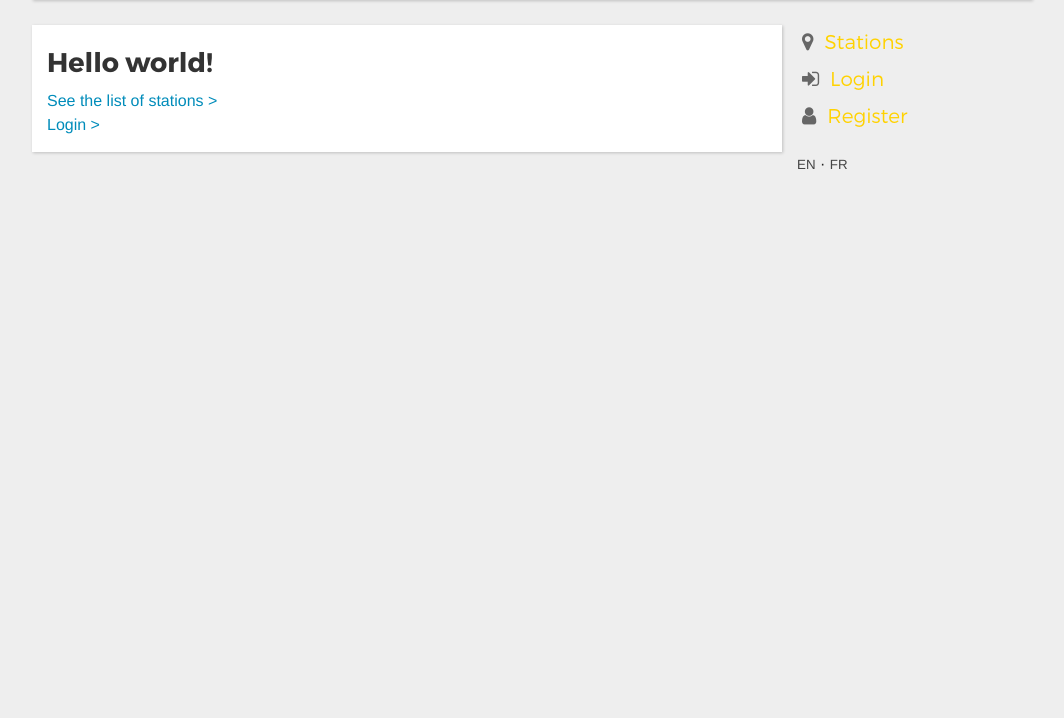
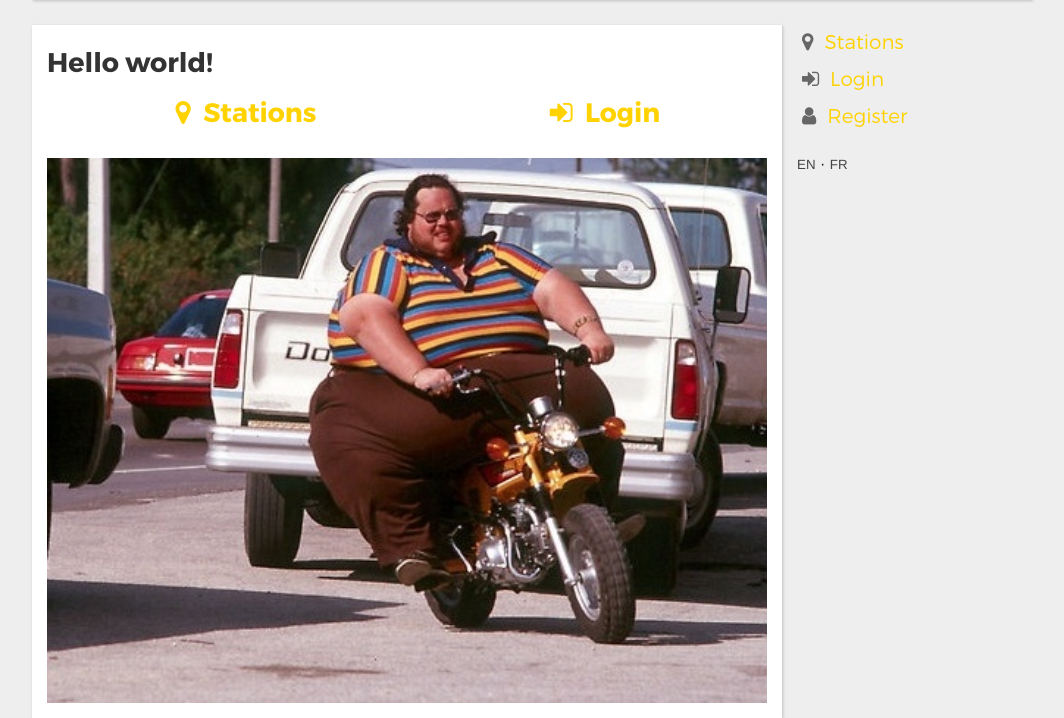
Before and after one commit to fhennecker/olliv, a Flask app: page / in a window 1280 px wide. Shown: the part 208-926 px from the top of the page, without its empty margins (108-1172 px from the left). Before the commit the page ends 377 px from the top, so only its background shows below. Run offline with Flask 2, Linux system fonts and the light colour scheme; parts of the project's set-up code (start-up, migrations or seed data) failed here and were passed over; some libraries are stand-ins or nearby versions.

Commit message:
[enh] front page display

```diff
--- a/src/static/main.css
+++ b/src/static/main.css
@@ -106,3 +106,11 @@ form.fullpage {
 .label a{
     color:white;
 }
+
+.homepagelink, .homepagelink a{
+    text-align: center;
+    color:#ffd200;
+    font-family: "montserrat";
+    font-weight:bold;
+    font-size: 20pt;
+}
--- a/src/templates/index.html
+++ b/src/templates/index.html
@@ -3,11 +3,25 @@
 {% block body %}
     {% if "userid" in session  %}
         <h3>{{ _('Hello') }} {{ session["firstname"] + " " + session["lastname"] }}!</h3>
-        <a href="/stations">{{ _('See the list of stations') }} &gt;</a><br/>
-        <a href="/logout">{{ _('Logout') }} &gt;</a>
+        <table style="width:100%; border:none;">
+            <tr>
+                <td class="homepagelink"><a href="/stations"><i class="fa fa-map-marker"></i> &nbsp;{{ _('Stations') }}</a><br/></td>
+                <td class="homepagelink">
+                    <a href="/trips">
+                        <i class="fa fa-bicycle"></i> &nbsp;{{ _('My Trips') }}
+                    </a>
+                </td>
+                <td class="homepagelink"><a href="/logout"><i class="fa fa-sign-out"></i> &nbsp;{{ _('Logout') }}</a></td>
+            </tr>
+        </table>
     {% else %}
         <h3>Hello world!</h3>
-        <a href="/stations">{{ _('See the list of stations') }} &gt;</a><br/>
-        <a href="/login">{{ _('Login') }} &gt;</a>
+        <table style="width:100%; border:none;">
+            <tr>
+                <td class="homepagelink"><a href="/stations"><i class="fa fa-map-marker"></i> &nbsp;{{ _('Stations') }}</a><br/></td>
+                <td class="homepagelink"><a href="/login"><i class="fa fa-sign-in"></i> &nbsp;{{ _('Login') }}</a></td>
+            </tr>
+        </table>
     {% endif %}
+    <img src="/static/welcome.jpg" style="width:100%">
 {% endblock %}
```
Also changed, not shown: src/static/welcome.jpg (added).
